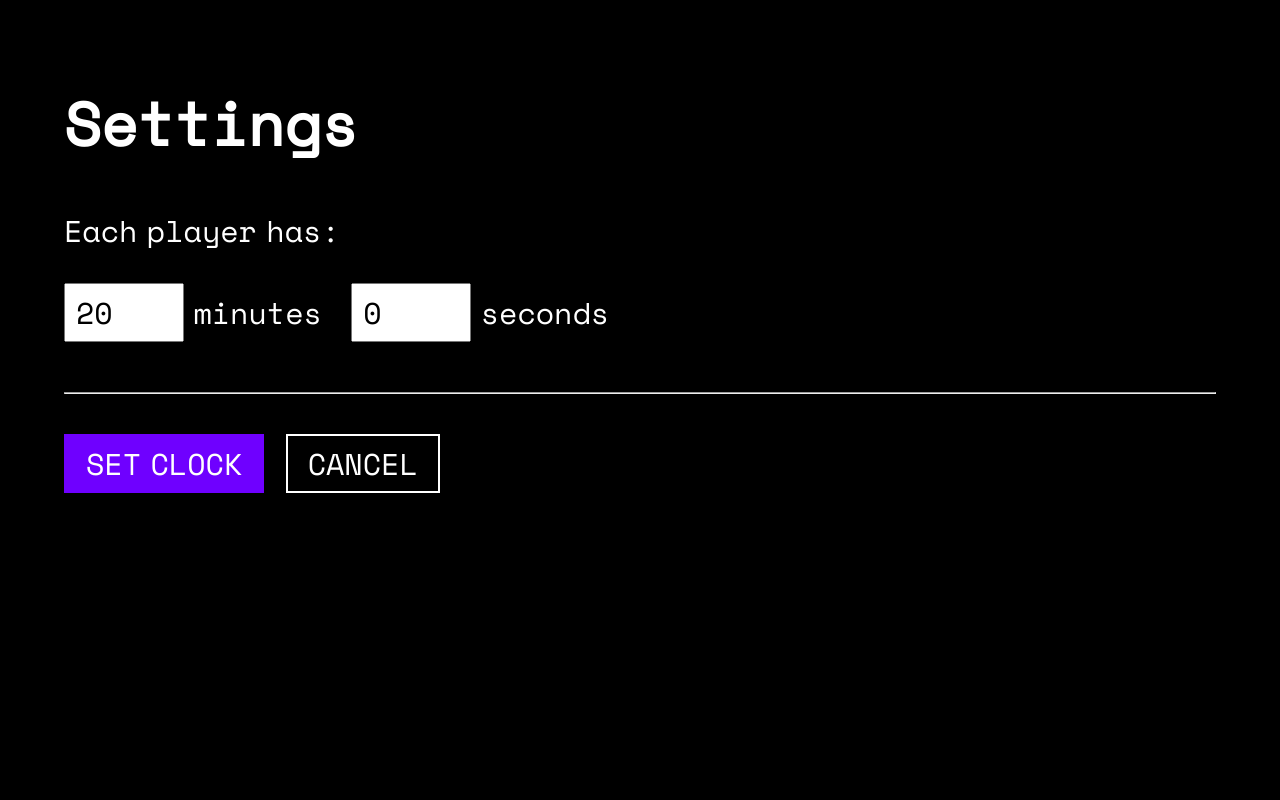
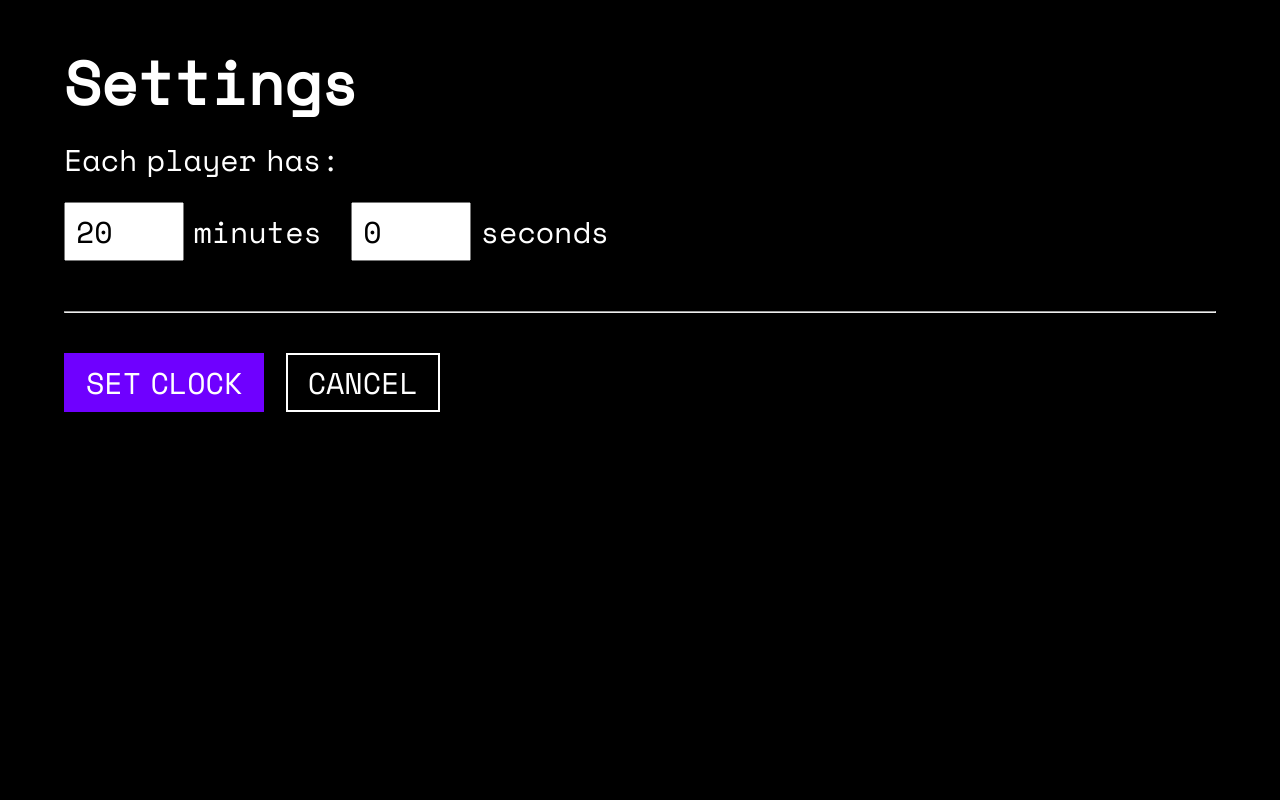
Before and after one commit to sam-summer/chess-clock, a plain HTML site: page index.html in a window 1280 px wide. Drawn offline with nearby package versions, Linux system fonts and the light colour scheme.

Commit message:
Update chess-clock.css

```diff
--- a/chess-clock.css
+++ b/chess-clock.css
@@ -73,7 +73,8 @@ button:active {
     border: 1px solid #666;
     border-bottom-width: 2px;
     border-top-width: 2px;
-    font-size: 20px;
+    font-size: 18px;
+    margin: 0;
 }
 
 #settings-btn {
@@ -89,6 +90,15 @@ button:active {
 }
 
 /* SETTINGS */
+
+h1 {
+    margin-top: 0;
+    margin-bottom: 0;
+}
+
+p {
+    margin: 10px 0 20;
+}
 
 #settings-wrapper {
     background: #000;
@@ -125,5 +135,6 @@ hr {
 .secondary {
     background: transparent;
     border: 2px solid #fff;
+    margin-bottom: 20px;
     padding: 5px 20px;
 }
```
